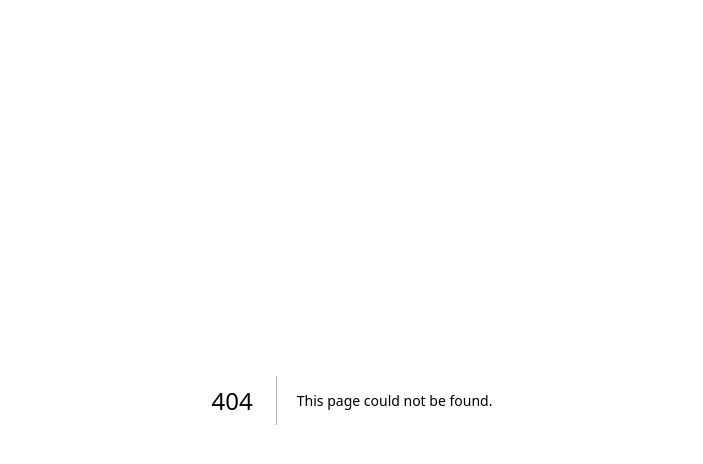
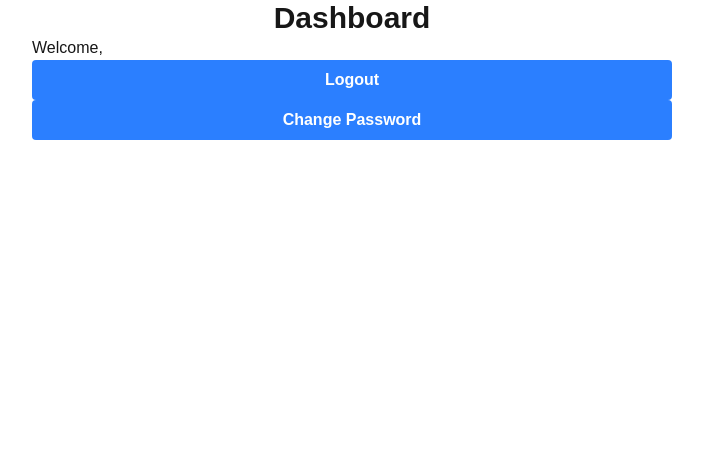
Before and after one commit to UmeshaJayakody/NextJs-Firebase-Authentication, a Next.js app: page /home in a window 1280 px wide. Before the commit this address had no page. Shown: the top 464 px of the page, without its empty margins (288-991 px from the left). Built offline with nearby package versions, Linux system fonts and the light colour scheme; no server answers; the database is empty; sample sign-in values are in the browser's storage.

Commit message:
Implement user dashboard with authentication and logout functionality

```diff
--- /dev/null
+++ b/app/home/page.tsx
@@ -0,0 +1,64 @@
+"use client";
+import { useEffect, useState } from 'react';
+import { useRouter } from 'next/navigation';
+import { onAuthStateChanged, signOut } from 'firebase/auth';
+import { auth, firestore } from '@/database/firebase/firebase';
+import { doc, getDoc } from 'firebase/firestore';
+import { User } from 'firebase/auth';
+
+const Home = () => {
+    const [user, setUser] = useState<User | null>(null);
+    const [userNames, setUserNames] = useState<string | null>(null);
+    const [loading, setLoading] = useState(true);
+
+    const router = useRouter();
+
+    useEffect(() => {
+        const unsubscribe = onAuthStateChanged(auth, async (user) => {
+            if (user) {
+                setUser(user);
+                const userDoc = await getDoc(doc(firestore, 'users', user.uid));
+                if (userDoc.exists()) {
+                    const data = userDoc.data();
+                    setUserNames(`${data.firstName} ${data.lastName}`);
+                }
+            } else {
+                router.push('/login');
+            }
+            setLoading(false);
+        });
+
+        // Cleanup subscription on unmount
+        return () => unsubscribe();
+    }, [router]);
+
+    const handleLogout = async () => {
+        try {
+            await signOut(auth);
+            router.push('/login');
+        } catch (error) {
+            console.error(error);
+        }
+    };
+
+    const handleChangePassword = async () => {
+        router.push('/change-password');
+    };
+
+    if (loading) {
+        return <div>Loading...</div>;
+    }
+
+    return (
+        <div className="flex flex-col items-center justify-center w-full h-full">
+            <h2 className="text-3xl font-bold">Dashboard</h2>
+            <div className="flex flex-col w-1/2">
+                <p>Welcome, {userNames}</p>
+                <button className="bg-blue-500 text-white font-bold py-2 px-4 rounded" onClick={handleLogout}>Logout</button>
+                <button className="bg-blue-500 text-white font-bold py-2 px-4 rounded" onClick={handleChangePassword}>Change Password</button>
+            </div>
+        </div>
+    );
+};
+
+export default Home;
```
